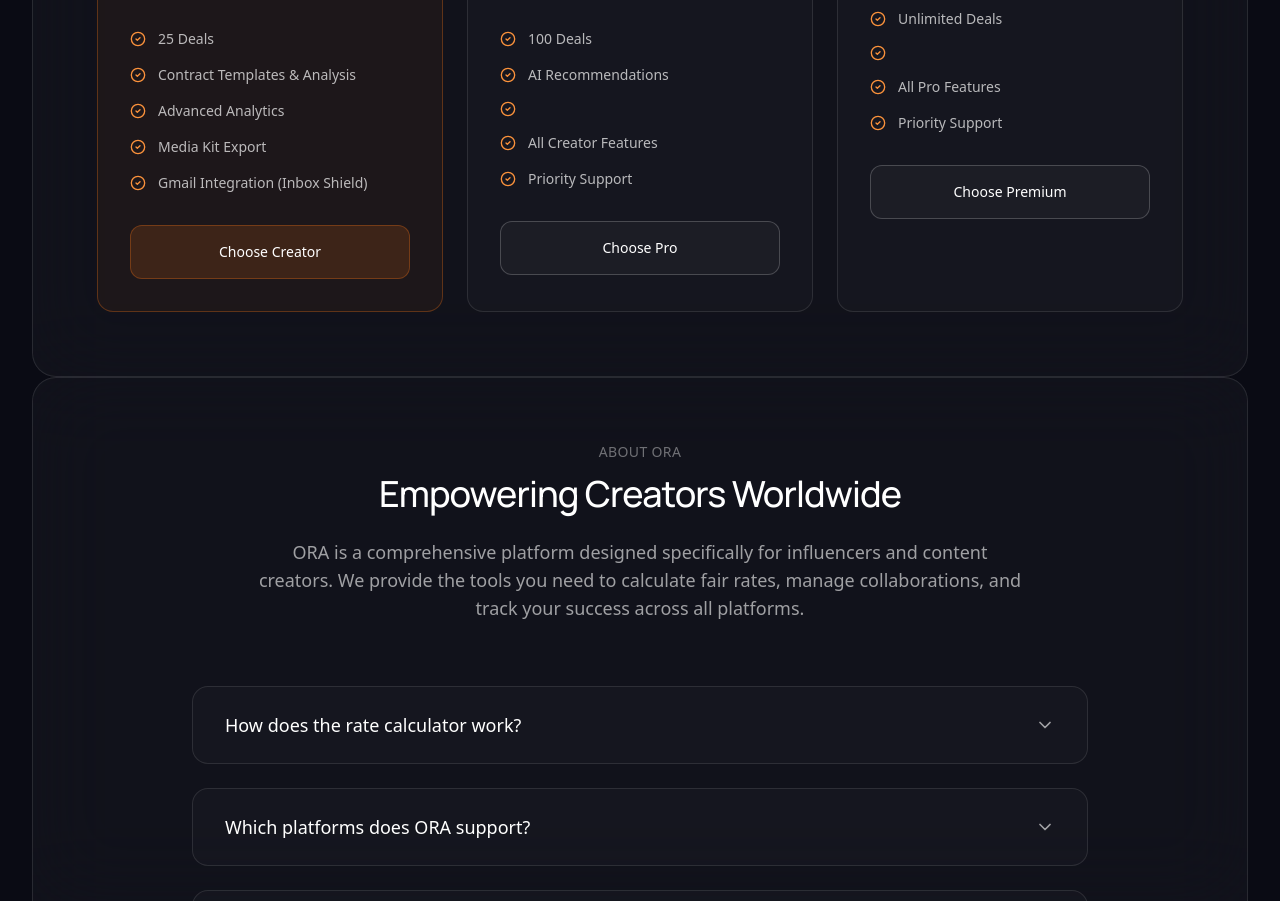
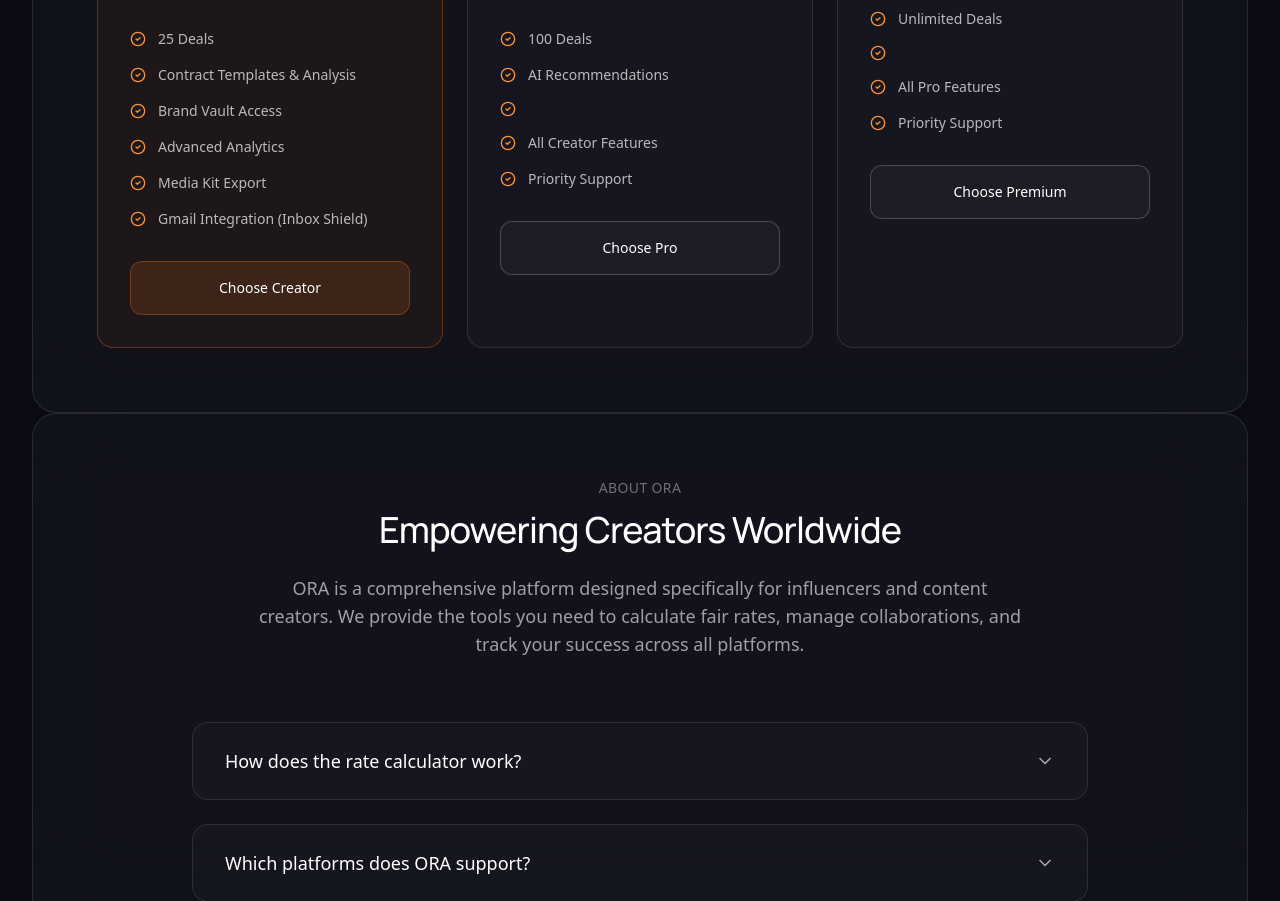
Before and after one commit to outrelinkza/ora-website, a website: page index.html in a window 1280 px wide. Shown: the part 2339-3240 px from the top of the page. Drawn offline with nearby package versions, Linux system fonts and the light colour scheme.

Commit message:
Fix pricing: Add Brand Vault Access to Creator plan

```diff
--- a/index.html
+++ b/index.html
@@ -229,6 +229,10 @@
               <li class="flex items-center gap-3">
                 <svg xmlns="http://www.w3.org/2000/svg" width="16" height="16" viewBox="0 0 24 24" fill="none" stroke="currentColor" stroke-width="2" stroke-linecap="round" stroke-linejoin="round" class="text-orange-400 flex-shrink-0"><path d="m9 12 2 2 4-4"></path><circle cx="12" cy="12" r="10"></circle></svg>
                 <span class="text-sm text-white/70 font-sans">Contract Templates & Analysis</span>
+              </li>
+              <li class="flex items-center gap-3">
+                <svg xmlns="http://www.w3.org/2000/svg" width="16" height="16" viewBox="0 0 24 24" fill="none" stroke="currentColor" stroke-width="2" stroke-linecap="round" stroke-linejoin="round" class="text-orange-400 flex-shrink-0"><path d="m9 12 2 2 4-4"></path><circle cx="12" cy="12" r="10"></circle></svg>
+                <span class="text-sm text-white/70 font-sans">Brand Vault Access</span>
               </li>
               <li class="flex items-center gap-3">
                 <svg xmlns="http://www.w3.org/2000/svg" width="16" height="16" viewBox="0 0 24 24" fill="none" stroke="currentColor" stroke-width="2" stroke-linecap="round" stroke-linejoin="round" class="text-orange-400 flex-shrink-0"><path d="m9 12 2 2 4-4"></path><circle cx="12" cy="12" r="10"></circle></svg>
```
